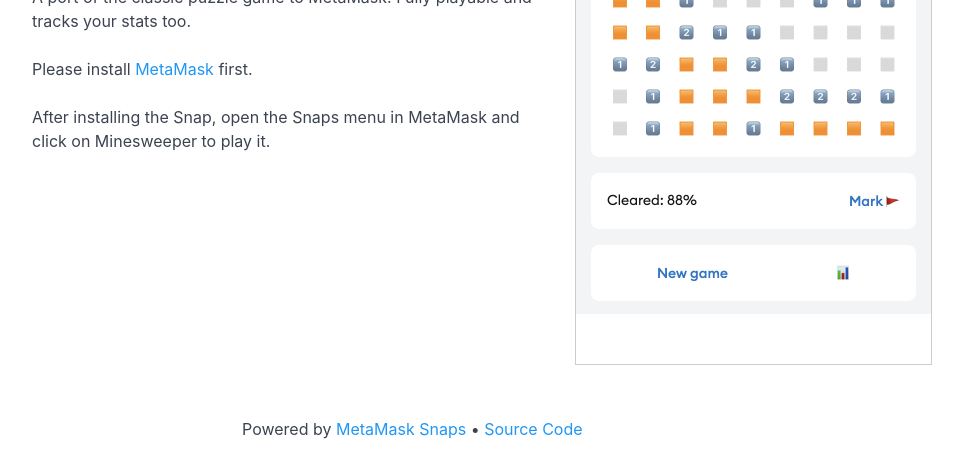
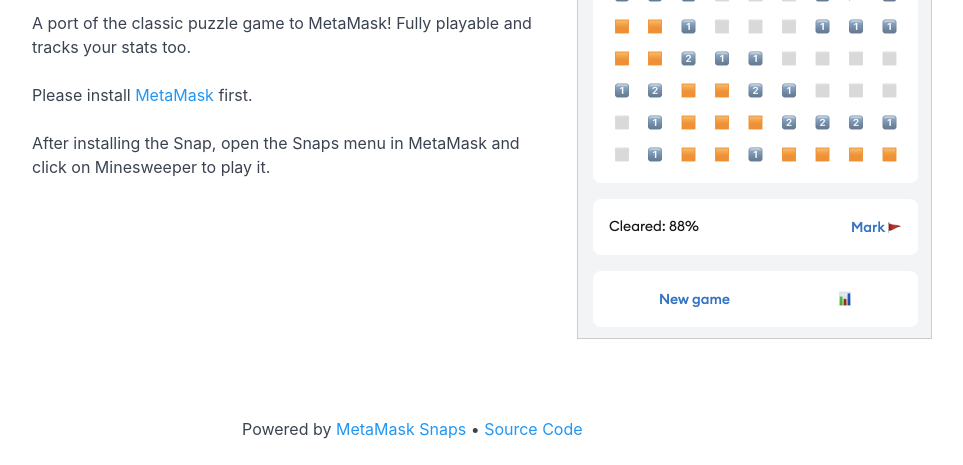
Before and after one commit to Montoya/minesweeper-snap, a website: page docs/index.html in a window 1280 px wide. Shown: the part 335-800 px from the top of the page, without its empty margins (158-1121 px from the left). Drawn offline with nearby package versions, Linux system fonts and the light colour scheme.

Commit message:
Fix sizing

```diff
--- a/docs/index.html
+++ b/docs/index.html
@@ -70,8 +70,8 @@
             display:block;
             float:right;
             margin-left:36px;
-            width:357px;
-            height:600px;
+            width:355px;
+            height:548px;
             overflow:hidden;
             border:1px solid #ccc;
           }
```
